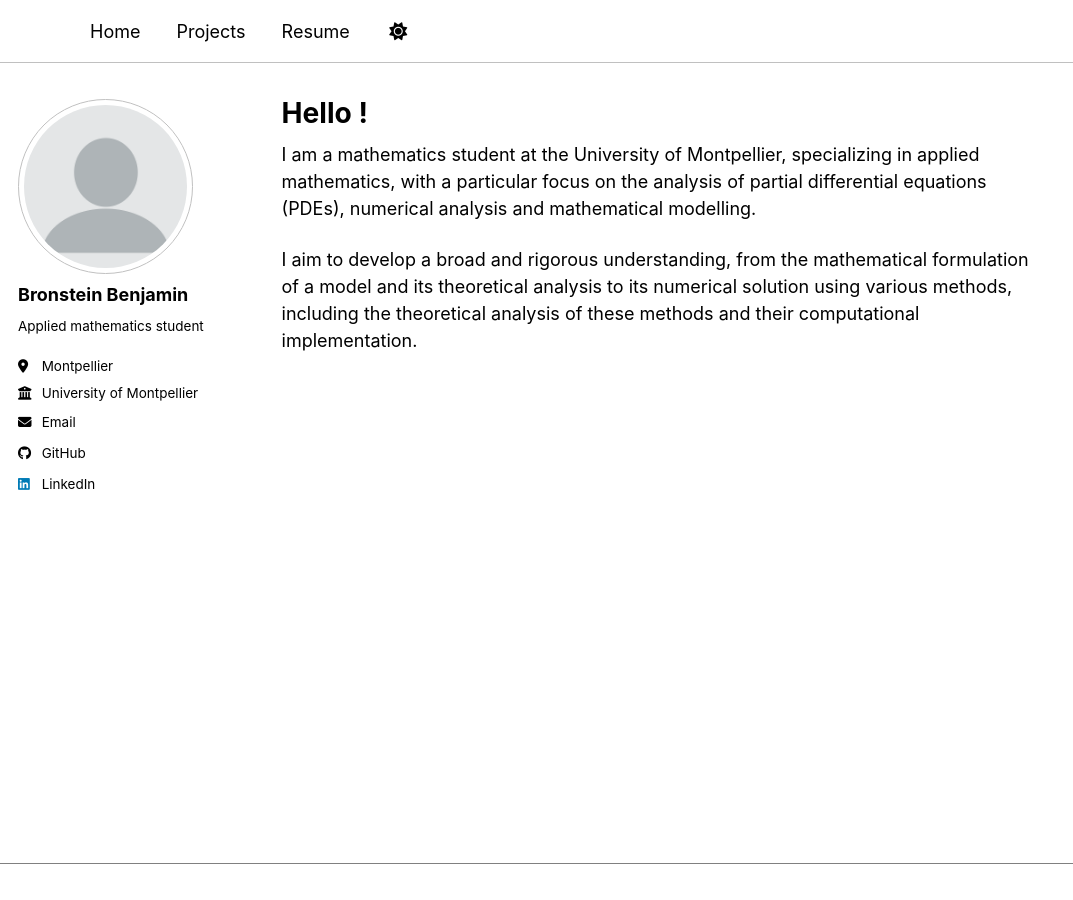
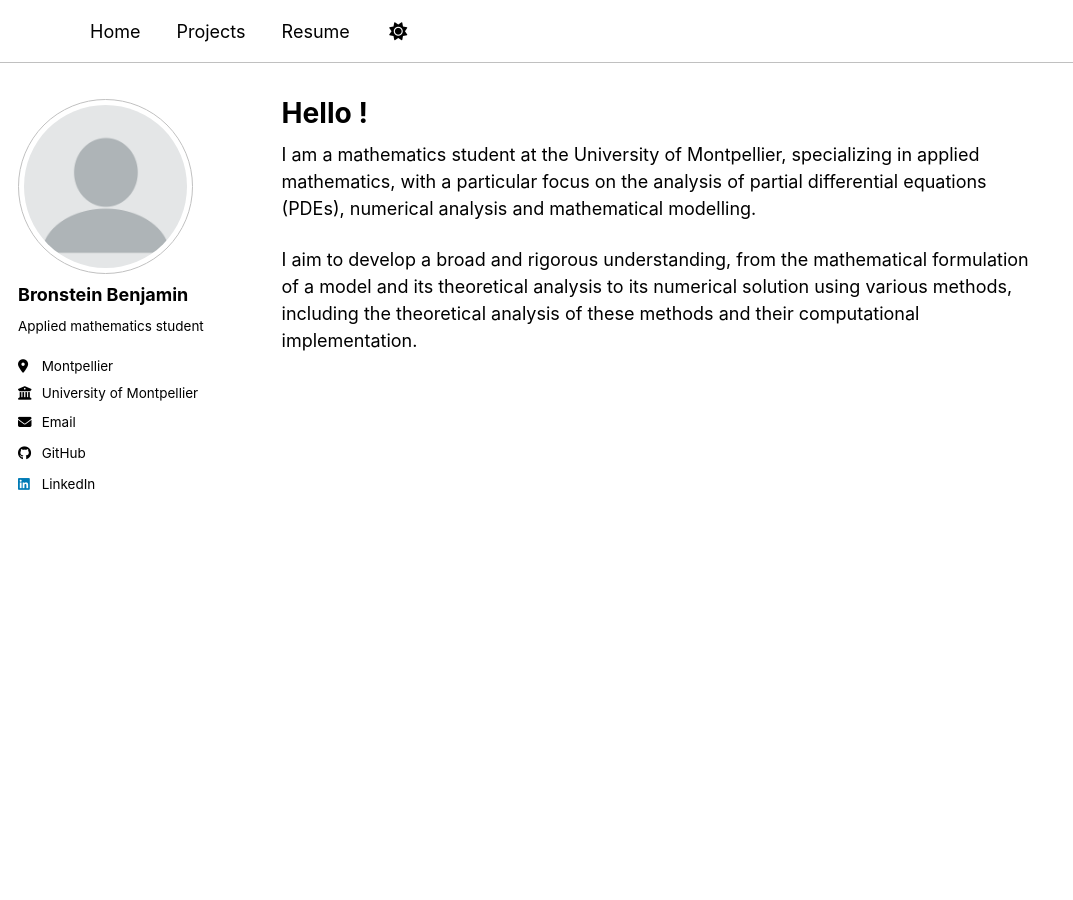
Before and after one commit to HerrBronstein/herrbronstein.github.io, a Jekyll site: the page built from _pages/about.md, in a window 1280 px wide. Shown: the whole page, without its empty margins (0-1073 px from the left). Built offline with Jekyll 4.4.1, drawn with Linux system fonts in a browser that asks for light colours; a style sheet for code colours, icons or effects is not loaded.

Commit message:
Update main.scss

```diff
--- a/assets/css/main.scss
+++ b/assets/css/main.scss
@@ -37,3 +37,7 @@
     "layout/sidebar",
     "layout/json_cv"
 ;
+
+.page__footer {
+  display: none;
+}
```
